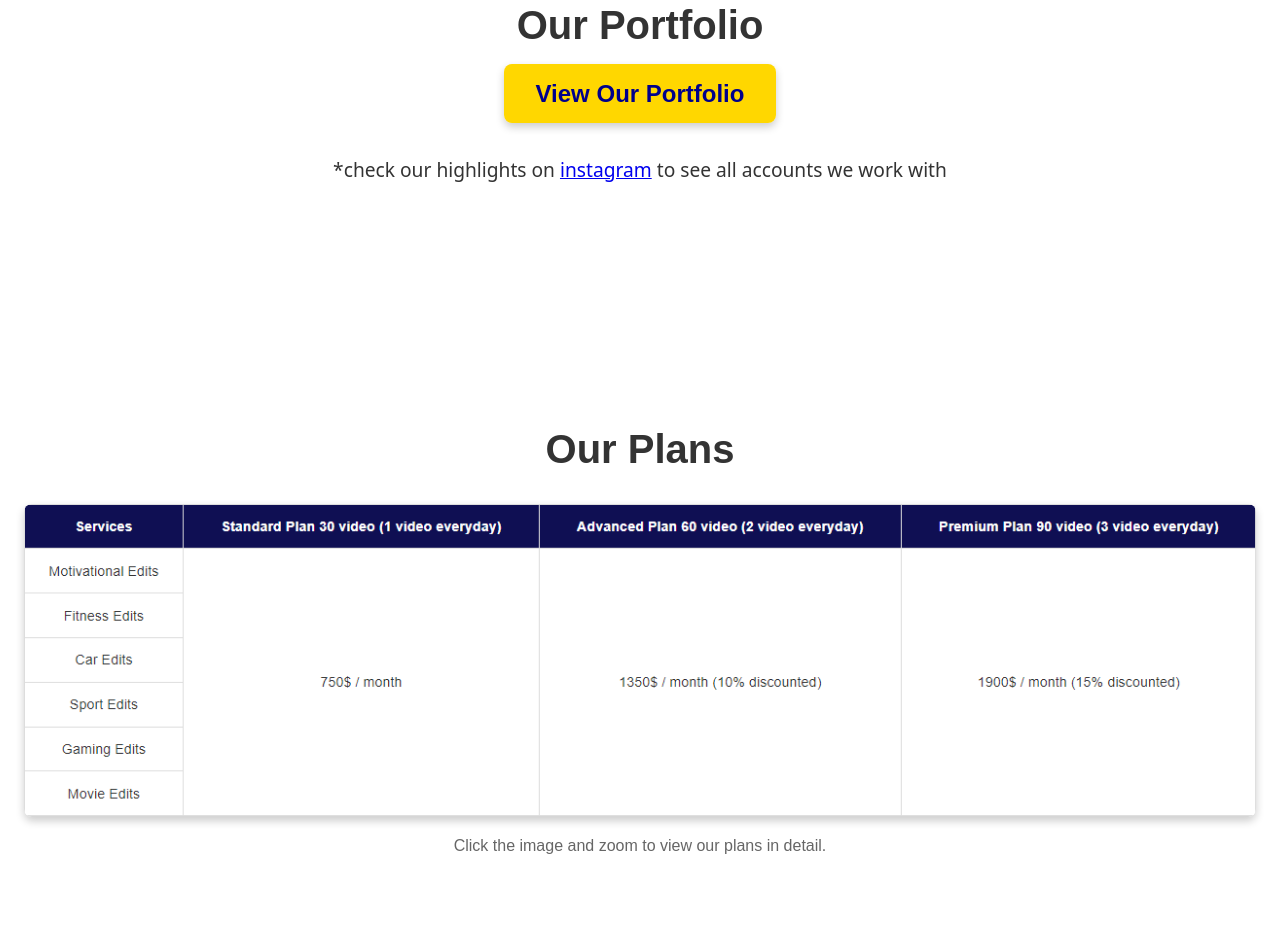
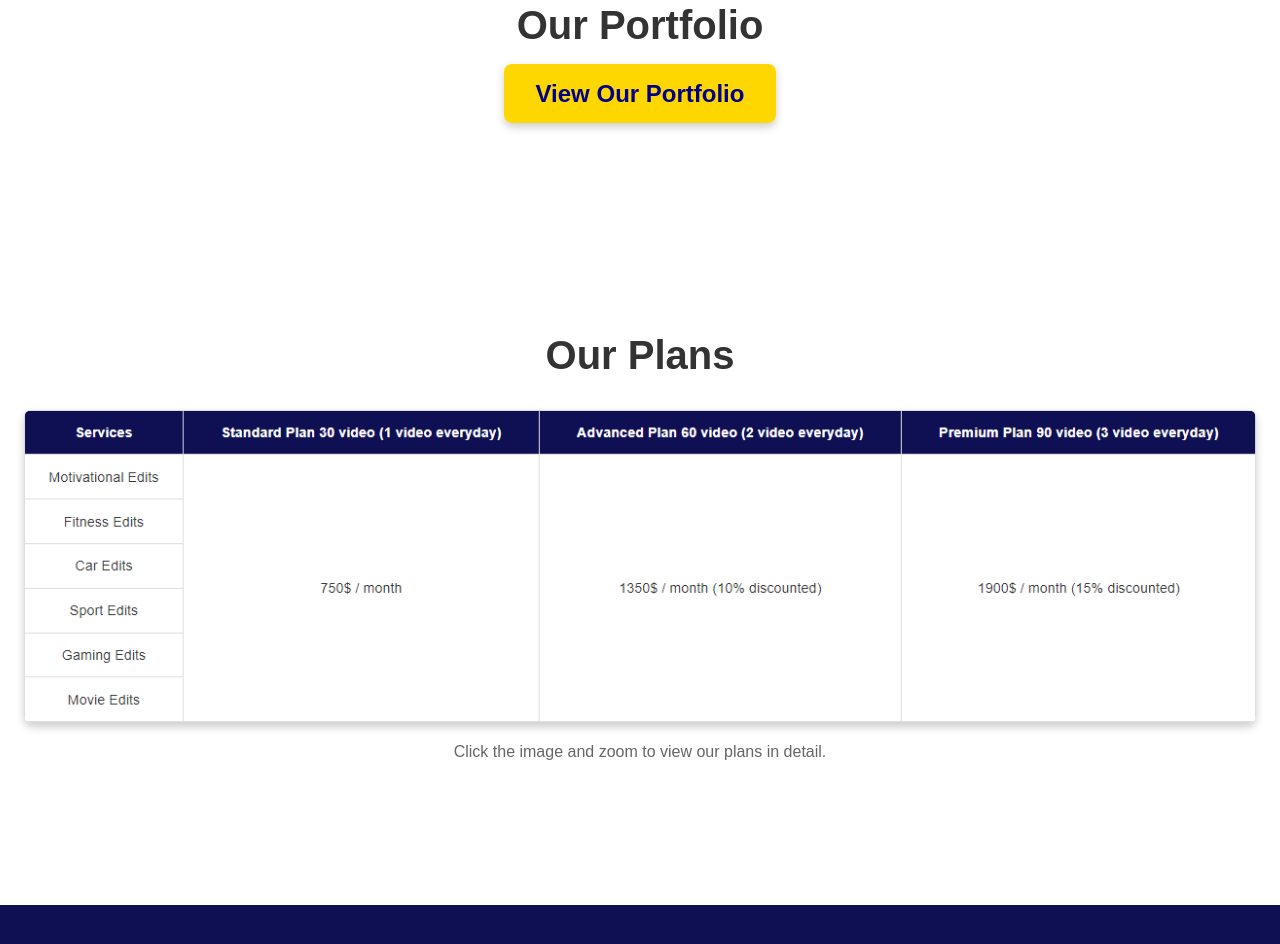
Before and after one commit to content-creation-agency/Craney, a plain HTML site: page index.html in a window 1280 px wide. Shown: the part 2319-3263 px from the top of the page. Drawn offline with nearby package versions, Linux system fonts and the light colour scheme.

Commit message:
Update index.html

```diff
--- a/index.html
+++ b/index.html
@@ -48,7 +48,6 @@
     <section class="portfolio">
         <h1>Our Portfolio</h1>
         <a href="https://docs.google.com/presentation/d/1GjEEisD_TS9rsoZwd8GzfvzhhMQvusswCioQBnvPuoU/edit?usp=sharing" class="portfolio-button" target="_blank">View Our Portfolio</a>
-        <p class="portfolio-note">*check our highlights on <a href="https://www.instagram.com/craney_content_creation/?utm_source=ig_web_button_share_sheet">instagram</a> to see all accounts we work with </p>
     </section>
 
 
```
